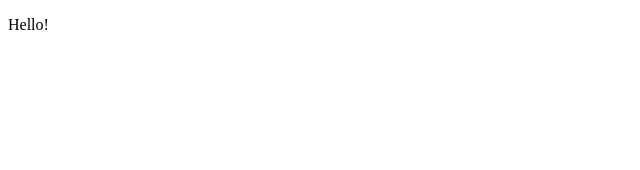
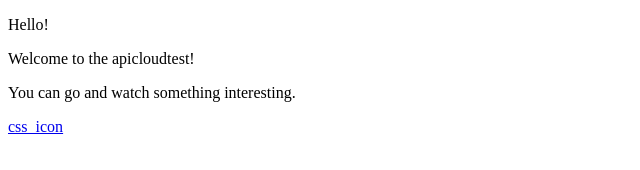
Before and after one commit to q-xl/apicloudtest, a plain HTML site: page widget/index.html in a window 1280 px wide. Shown: the whole page, without its empty margins (0-640 px from the left). Drawn offline with Linux system fonts and the light colour scheme.

Commit message:
edit index
add a link

```diff
--- a/widget/index.html
+++ b/widget/index.html
@@ -13,5 +13,8 @@
 </head>
 <body>
 	<p>Hello!</p>
+	<p>Welcome to the apicloudtest!</p>
+	<p>You can go and watch something interesting.</p>
+	<a href="html/css_icon.html">css_icon</a>
 </body>
 </html>
```
